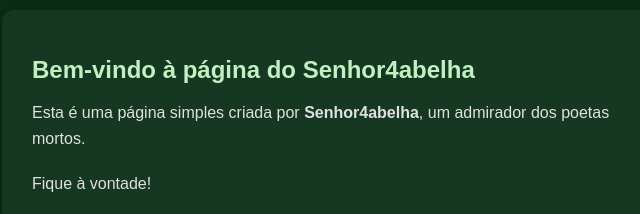
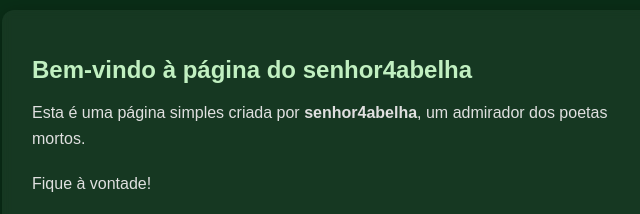
Before and after one commit to senhor4belha/.well-known, a plain HTML site: page index.html in a window 1280 px wide. Shown: the part 233-447 px from the top of the page, 308-948 px from the left. Drawn offline with Linux system fonts and the light colour scheme.

Commit message:
Update index.html

```diff
--- a/index.html
+++ b/index.html
@@ -8,9 +8,9 @@
 </head>
 <body>
   <div class="container">
-    <h1>Bem-vindo à página do Senhor4abelha</h1>
+    <h1>Bem-vindo à página do senhor4abelha</h1>
     <p>
-      Esta é uma página simples criada por <strong>Senhor4abelha</strong>, um admirador dos poetas mortos.
+      Esta é uma página simples criada por <strong>senhor4abelha</strong>, um admirador dos poetas mortos.
     </p>
     <p>Fique à vontade!</p>
 
```
